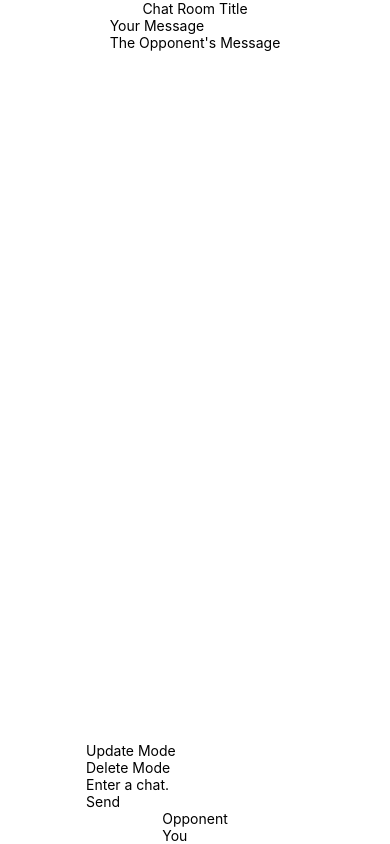
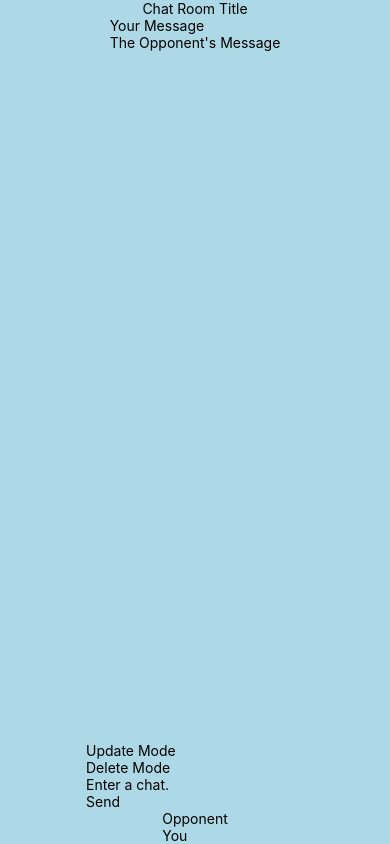
Before and after one commit to kuman514/ReactNativePseudo1on1Chat, a React Native app: screen / in a window 390 px wide. Built offline with nearby package versions, Linux system fonts and the light colour scheme.

Commit message:
Colored App background

```diff
--- a/App.js
+++ b/App.js
@@ -20,8 +20,6 @@ export default function App() {
         <ChatList />
         <ChatManager />
         <SenderSelector />
-
-        <StatusBar style="auto" />
       </View>
     </Provider>
   );
@@ -30,7 +28,7 @@ export default function App() {
 const styles = StyleSheet.create({
   container: {
     flex: 1,
-    backgroundColor: '#fff',
+    backgroundColor: 'lightblue',
     alignItems: 'center',
     justifyContent: 'center',
   }
```
